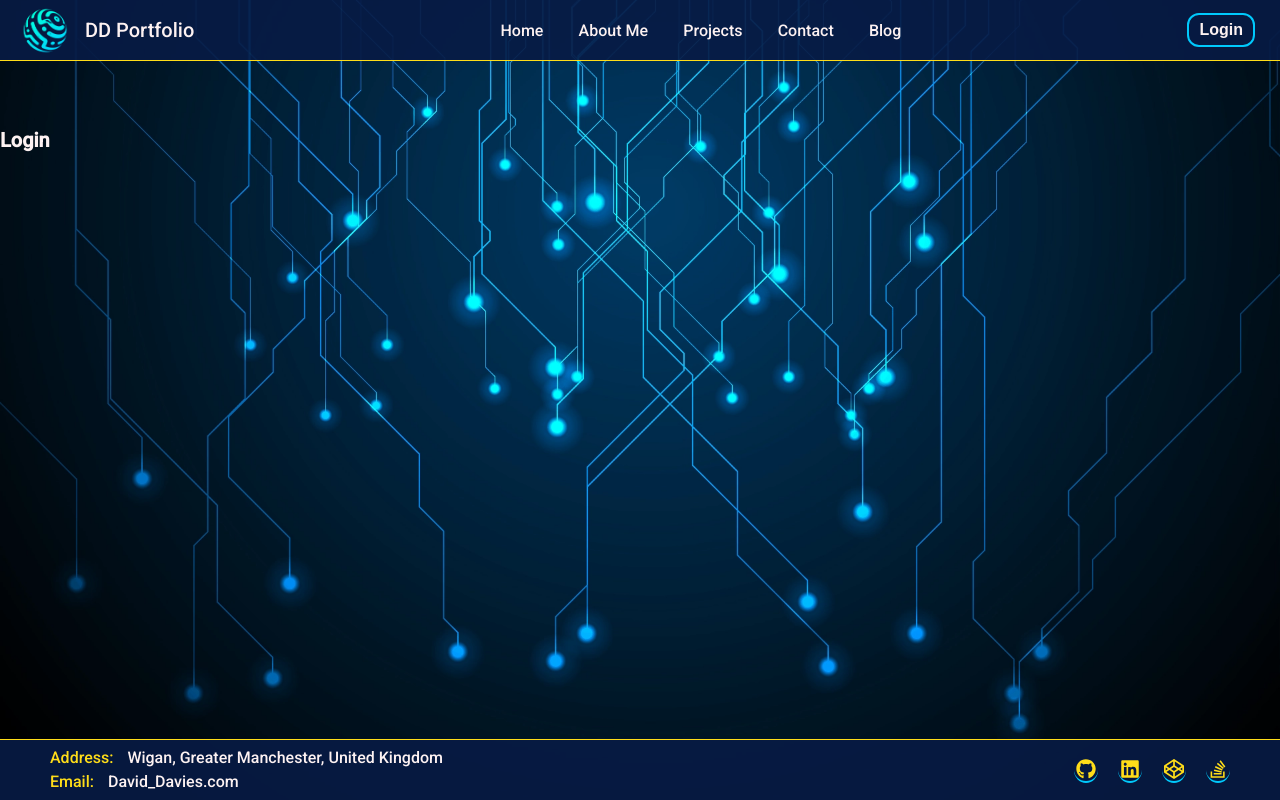
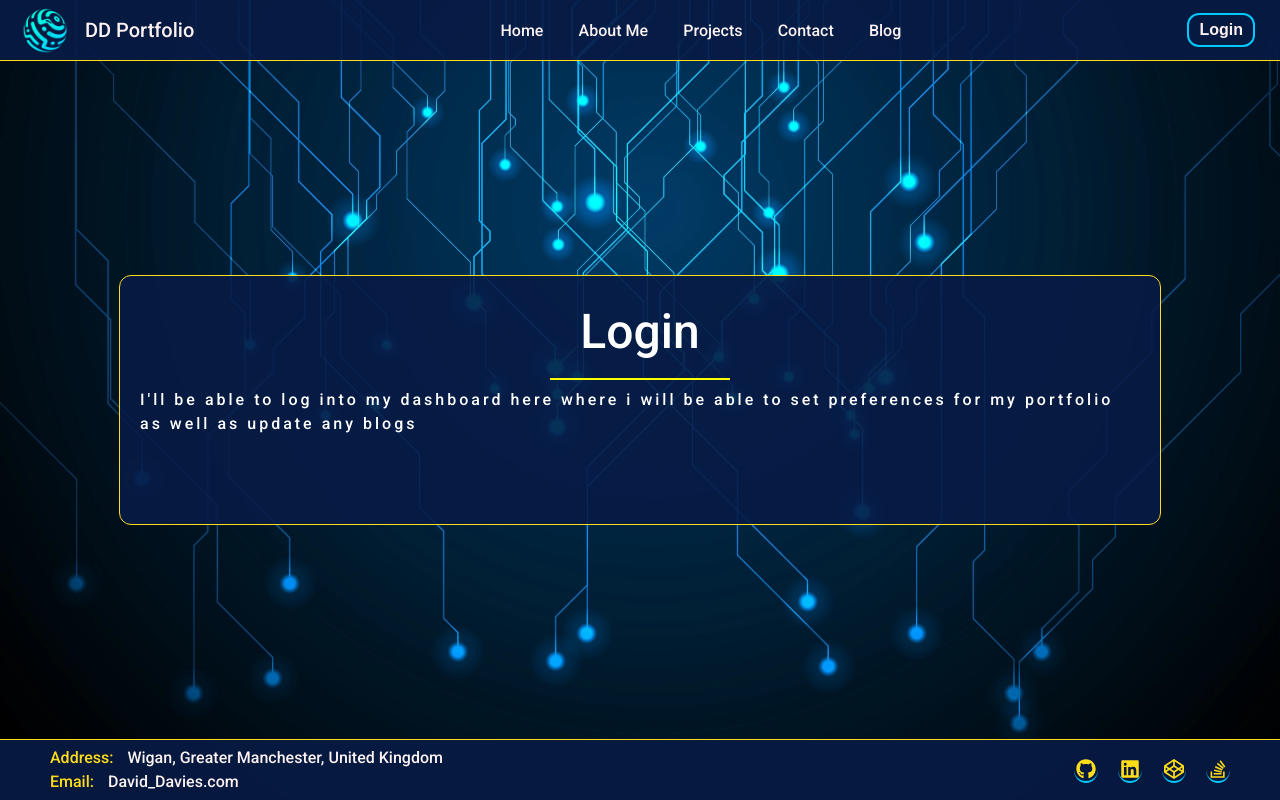
Before and after one commit to DaveyDavey1901/MFS20-React-Portfolio-DD, a React (Create React App) app in the folder client/: page /login in a window 1280 px wide. Shown: the top 800 px of the page. Built offline with nearby package versions, Linux system fonts and the light colour scheme.

Commit message:
added a shared component to add a title with details to each page using props

```diff
--- a/client/src/App.js
+++ b/client/src/App.js
@@ -11,6 +11,9 @@ import { Projects } from "./Pages/Projects";
 import { Contact } from "./Pages/Contact";
 import { Blog } from "./Pages/Blog";
 import { Login} from "./Pages/Login";
+
+
+
 
 function App() {
   return (
--- a/client/src/Pages/AboutMe.jsx
+++ b/client/src/Pages/AboutMe.jsx
@@ -1,8 +1,16 @@
+import {PageHeading} from "../components/Shared/PageHeading";
+import { Container } from "../components/Shared/Container";
+
+
 export function AboutMe() {
   return (
-    <div className="content">
-      <h1>About ME</h1>
-
-    </div>
+    <>
+      <Container>
+        <PageHeading
+          title={"About Me"}
+          pageDetails={`David Davies - Full Stack Web Developer`}
+        />
+      </Container>
+    </>
   );
 }
--- a/client/src/Pages/Blog.jsx
+++ b/client/src/Pages/Blog.jsx
@@ -1,8 +1,17 @@
+import {PageHeading} from "../components/Shared/PageHeading";
+import { Container } from "../components/Shared/Container";
+
 export function Blog() {
   return (
-    <div className="content">
-      <h1>my blog</h1>
-
-    </div>
+    <>
+      <Container>
+        <PageHeading
+          title={"Blog"}
+          pageDetails={
+            "This page will be where my tech blog will be rendered when complete."
+          }
+        />
+      </Container>
+    </>
   );
 }
--- a/client/src/Pages/Contact.jsx
+++ b/client/src/Pages/Contact.jsx
@@ -2,7 +2,32 @@ export function Contact() {
   return (
     <div className="content">
       <h1>Contact me</h1>
-
+      <form action="https://submit-form.com/VYOGDzCJ">
+        <label for="name">Name</label>
+        <input
+          type="text"
+          id="name"
+          name="name"
+          placeholder="Name"
+          required=""
+        />
+        <label for="email">Email</label>
+        <input
+          type="email"
+          id="email"
+          name="email"
+          placeholder="Email"
+          required=""
+        />
+        <label for="message">Message</label>
+        <textarea
+          id="message"
+          name="message"
+          placeholder="Message"
+          required=""
+        ></textarea>
+        <button type="submit">Send</button>
+      </form>
     </div>
   );
 }
--- a/client/src/Pages/Login.jsx
+++ b/client/src/Pages/Login.jsx
@@ -1,8 +1,17 @@
+import {PageHeading} from "../components/Shared/PageHeading";
+import { Container } from "../components/Shared/Container";
+
 export function Login() {
   return (
-    <div className="content">
-      <h1>Login</h1>
-
-    </div>
+    <>
+      <Container>
+        <PageHeading
+          title={"Login"}
+          pageDetails={
+            "I'll be able to log into my dashboard here where i will be able to set preferences for my portfolio as well as update any blogs"
+          }
+        />
+      </Container>
+    </>
   );
 }
--- a/client/src/Pages/Projects.jsx
+++ b/client/src/Pages/Projects.jsx
@@ -1,8 +1,17 @@
+import {PageHeading} from "../components/Shared/PageHeading";
+import { Container } from "../components/Shared/Container";
+
 export function Projects() {
   return (
-    <div className="content">
-      <h1>Projects</h1>
-
-    </div>
+    <>
+      <Container>
+        <PageHeading
+          title={"Projects"}
+          pageDetails={
+            "All completed projects as well as projects 9in development will be displayed here"
+          }
+        />
+      </Container>
+    </>
   );
 }
--- a/client/src/components/HeroSection/index.jsx
+++ b/client/src/components/HeroSection/index.jsx
@@ -23,7 +23,7 @@ const BrandStatement = styled.p`
 `;
 
 const Hlight = styled.span`
-  color: var(--light-blue);
+  color: #00c9fc;
 `;
 const TitleName = styled.span`
   font-size:2.4rem;
@@ -41,7 +41,7 @@ const ImgFrame = styled.div`
   display: flex;
   align-items: center;
   border-radius: 12px;
-  border: 2px solid var(--light-blue);
+  border: 2px solid #00c9fc;
   overflow-x: hidden;
   overflow-y: hidden;
   margin: 1rem;
--- a/client/src/components/Shared/Container.jsx
+++ b/client/src/components/Shared/Container.jsx
@@ -1,15 +1,20 @@
-import styled from 'styled-components'
+import styled from "styled-components";
 
 export const Container = styled.div`
   display: flex;
   justify-content: center;
   align-items: center;
-
   background-color: rgba(7, 27, 69, 0.9);
   border: 1px solid #ffdd19;
-  max-width: 90%;
+  border-radius: 12px;
   padding: 2rem;
-  margin: auto 2rem;
-  border-radius: 12px;
+  margin: auto;
   max-width: 100rem;
+
+  position: absolute;
+  top: 50%;
+  left: 50%;
+  margin-right: -50%;
+  transform: translate(-50%, -50%);
+  z-index: -1000;
 `;
--- /dev/null
+++ b/client/src/components/Shared/PageHeading.jsx
@@ -0,0 +1,57 @@
+import styled from "styled-components";
+
+const HeadingContainer = styled.div`
+  display: flex;
+  flex-direction: column;
+  align-items: center;
+  width: 100%;
+  margin: 0 0 5rem 0;
+`;
+
+const PageTitle = styled.div`
+  font-size: 48px;
+  color: #fff;
+`;
+
+const SeperatorContainer = styled.div`
+  display: flex;
+  align-items: center;
+  position: relative;
+  width: 180px;
+  margin: 10px 0 0 0;
+`;
+const SeperatorLine = styled.div`
+  width: 100%;
+  height: 2px;
+  background-color: Yellow;
+`;
+const PageDetails = styled.div`
+  letter-spacing: 3px;
+  margin: 8px 0 18px 0;
+  font-size: 1.6rem;
+  color: #fff;
+`;
+
+export function PageHeading(props) {
+  return (
+    <HeadingContainer>
+      <PageTitle>
+        <span>{props.title}</span>
+      </PageTitle>
+
+      <SeperatorContainer>
+        <SeperatorLine>
+          <div></div>
+        </SeperatorLine>
+      </SeperatorContainer>
+
+      {props.pageDetails ? (
+        <PageDetails>
+          <span>{props.pageDetails}</span>
+        </PageDetails>
+      ) : (
+        <div></div>
+      )}
+    </HeadingContainer>
+  );
+}
```
